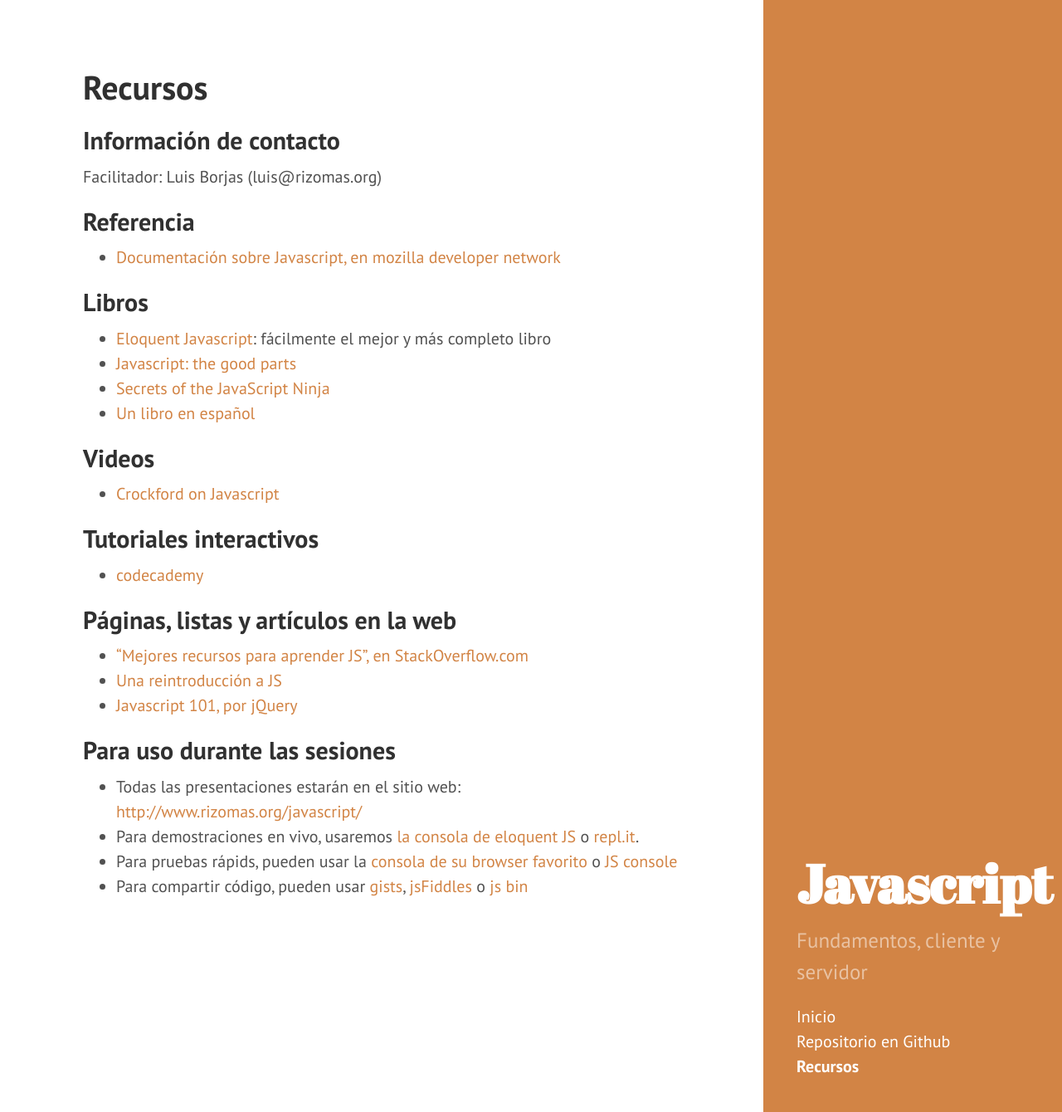
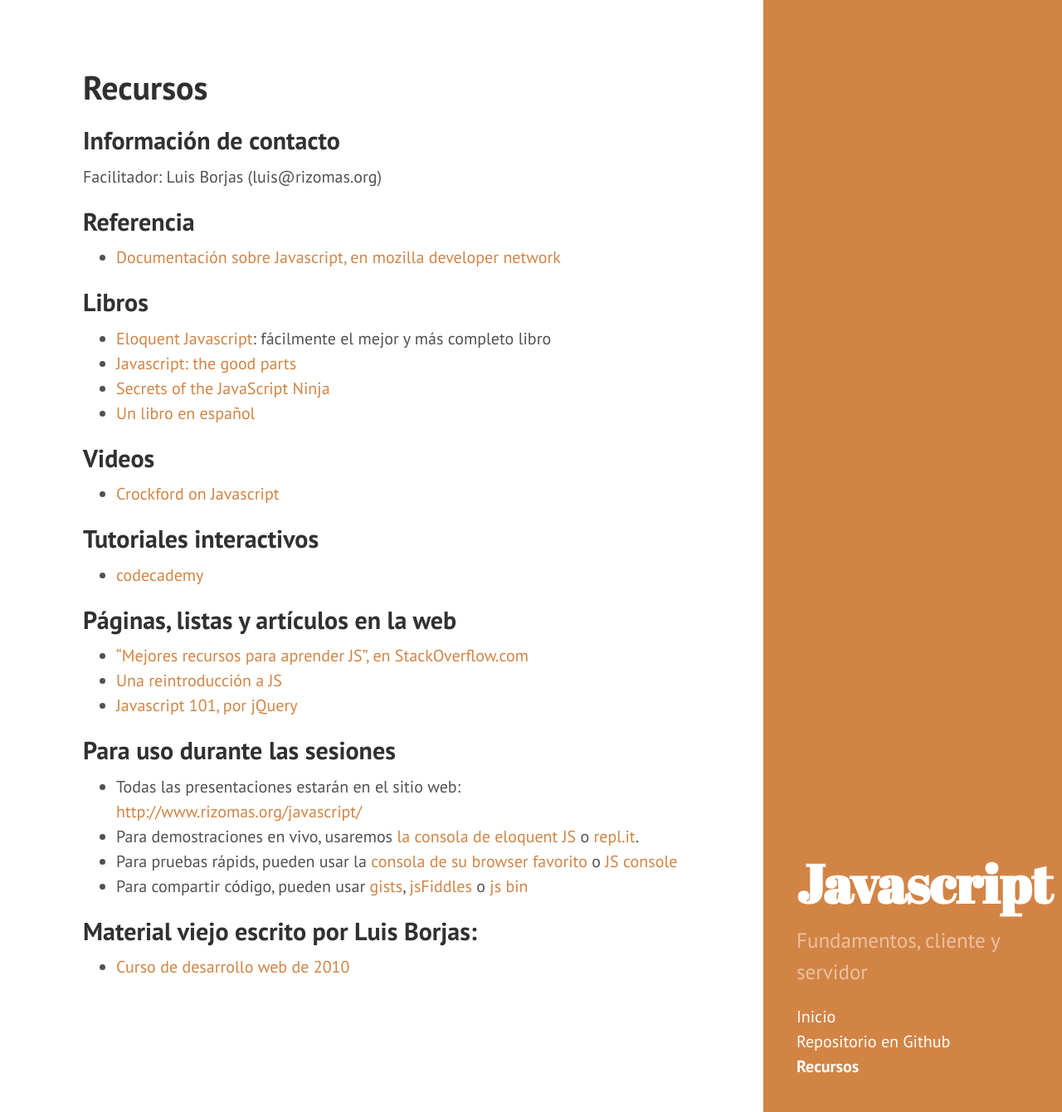
Before and after one commit to rizoma/javascript, a Jekyll site: the page built from resources.md, in a window 1280 px wide and 1340 px high. Shown: the whole window at 83% size. Built offline with Jekyll 4.4.1, drawn with Linux system fonts in a browser that asks for light colours; Markdown is read by kramdown in place of the engine named in the settings.

Commit message:
agrega recursos viejos

```diff
--- a/resources.md
+++ b/resources.md
@@ -38,3 +38,7 @@ Facilitador: Luis Borjas (luis@rizomas.org)
 * Para demostraciones en vivo, usaremos [la consola de eloquent JS](http://eloquentjavascript.net/code/#1) o [repl.it](http://repl.it/languages/JavaScript).
 * Para pruebas rápids, pueden usar la [consola de su browser favorito](https://developer.chrome.com/devtools/docs/console) o [JS console](http://jsconsole.com/)
 * Para compartir código, pueden usar [gists](https://gist.github.com/), [jsFiddles](http://jsfiddle.net/) o [js bin](http://jsbin.com/xadekoraka/1/edit?js,output)
+
+## Material viejo escrito por Luis Borjas:
+
+* [Curso de desarrollo web de 2010](https://github.com/progra4-2010-4/quizzgen/blob/master/seeds/lang.markdown)
```
